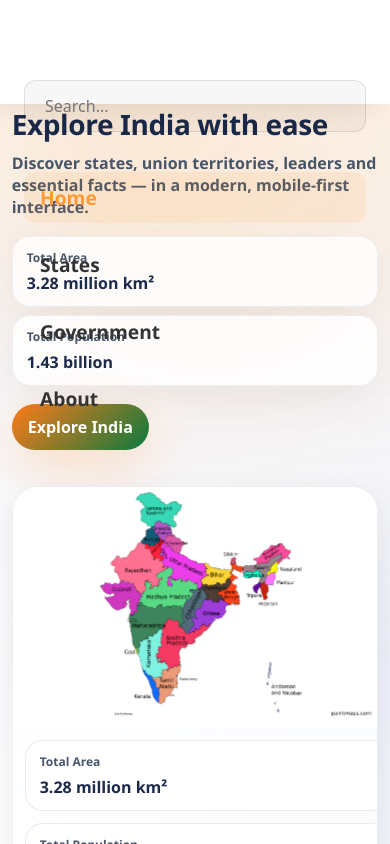
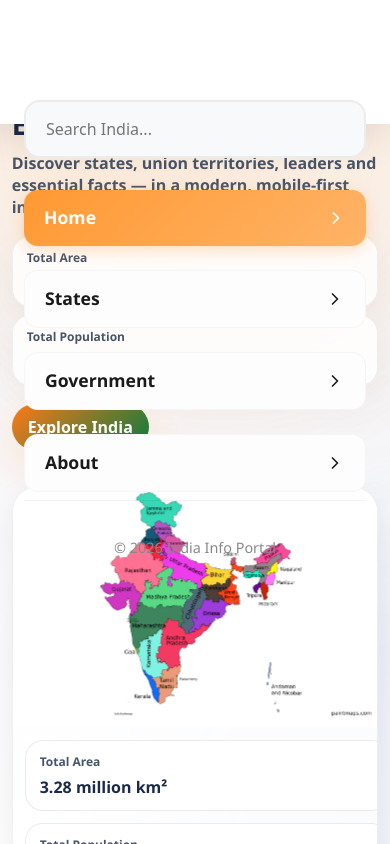
Before and after one commit to Rajpruthi/About-India, a React (Vite) app: page / in a window 390 px wide. Both pictures are taken after a click on the button "Open menu". Shown: the top 844 px of the page. Built offline with nearby package versions, Linux system fonts and the light colour scheme.

Commit message:
Fix broken mobile navbar layout and improve premium design

```diff
--- a/src/components/Navbar/Navbar.jsx
+++ b/src/components/Navbar/Navbar.jsx
@@ -111,22 +111,23 @@ export function Navbar() {
               transition={{ type: 'spring', damping: 25, stiffness: 200 }}
               className={styles.mobileNav}
             >
-              <div className={styles.mobileNavContent}>
               <div className={styles.mobileSearch}>
                  <form onSubmit={onSubmit}>
                     <input
                       value={query}
                       onChange={(e) => setQuery(e.target.value)}
-                        placeholder="Search..."
+                      placeholder="Search India..."
                     />
                  </form>
               </div>
+              <div className={styles.mobileNavContent}>
                 {menu.map((m, idx) => (
                   <motion.div
                     initial={{ opacity: 0, x: 20 }}
                     animate={{ opacity: 1, x: 0 }}
                     transition={{ delay: idx * 0.05 }}
                     key={m.to}
+                    className={styles.mobileLinkWrapper}
                   >
                     <NavLink
                       to={m.to}
@@ -135,10 +136,14 @@ export function Navbar() {
                         `${styles.mobileLink} ${isActive ? styles.mobileActive : ''}`
                       }
                     >
-                      {m.label}
+                      <span className={styles.mobileLinkLabel}>{m.label}</span>
+                      <svg width="20" height="20" viewBox="0 0 24 24" fill="none" stroke="currentColor" strokeWidth="2" strokeLinecap="round" strokeLinejoin="round"><polyline points="9 18 15 12 9 6"></polyline></svg>
                     </NavLink>
                   </motion.div>
                 ))}
+              </div>
+              <div className={styles.mobileNavFooter}>
+                <p>© {new Date().getFullYear()} India Info Portal</p>
               </div>
             </motion.nav>
           </>
--- a/src/components/Navbar/navbar.module.css
+++ b/src/components/Navbar/navbar.module.css
@@ -178,9 +178,9 @@
 .overlay {
   position: fixed;
   inset: 0;
-  background: rgba(0, 0, 0, 0.2);
-  backdrop-filter: blur(4px);
-  z-index: 998;
+  background: rgba(0, 0, 0, 0.5);
+  backdrop-filter: blur(8px);
+  z-index: 1100;
 }
 
 .mobileNav {
@@ -188,11 +188,13 @@
   top: 0;
   right: 0;
   bottom: 0;
-  width: 300px;
-  background: white;
-  z-index: 999;
-  box-shadow: -10px 0 30px rgba(0, 0, 0, 0.1);
-  padding: 80px 24px 24px;
+  width: 320px;
+  background: #ffffff;
+  z-index: 1200;
+  box-shadow: -10px 0 50px rgba(0, 0, 0, 0.2);
+  padding: 100px 24px 24px;
+  display: flex;
+  flex-direction: column;
 }
 
 .mobileNavContent {
@@ -201,33 +203,69 @@
   gap: 16px;
 }
 
+.mobileLinkWrapper {
+  width: 100%;
+}
+
 .mobileLink {
   text-decoration: none;
-  color: #333;
-  font-size: 1.2rem;
-  font-weight: 700;
-  display: block;
-  padding: 12px 16px;
-  border-radius: 12px;
+  color: #1a1a1a;
+  font-size: 1.1rem;
+  font-weight: 600;
+  display: flex;
+  align-items: center;
+  justify-content: space-between;
+  padding: 16px 20px;
+  border-radius: 14px;
   transition: all 0.2s ease;
+  background: #fdfdfd;
+  border: 1px solid rgba(0, 0, 0, 0.03);
+  margin-bottom: 8px;
+}
+
+.mobileLinkLabel {
+  flex: 1;
 }
 
 .mobileActive {
-  background: rgba(255, 153, 51, 0.1);
-  color: #FF9933;
+  background: linear-gradient(135deg, #FF9933 0%, #FFB366 100%);
+  color: #ffffff;
+  border: none;
+  box-shadow: 0 4px 15px rgba(255, 153, 51, 0.3);
+}
+
+.mobileActive svg {
+  stroke: #ffffff;
 }
 
 .mobileSearch {
-  margin-bottom: 24px;
+  margin-bottom: 32px;
 }
 
 .mobileSearch input {
   width: 100%;
-  padding: 14px 20px;
-  border-radius: 12px;
-  border: 1px solid rgba(0, 0, 0, 0.1);
-  background: rgba(0, 0, 0, 0.03);
+  padding: 16px 20px;
+  border-radius: 16px;
+  border: 2px solid rgba(0, 0, 0, 0.05);
+  background: #f8f9fa;
   font-size: 1rem;
+  outline: none;
+  transition: all 0.2s ease;
+}
+
+.mobileSearch input:focus {
+  border-color: #FF9933;
+  background: #fff;
+  box-shadow: 0 4px 20px rgba(255, 153, 51, 0.1);
+}
+
+.mobileNavFooter {
+  margin-top: auto;
+  padding-top: 24px;
+  border-top: 1px solid rgba(0, 0, 0, 0.05);
+  text-align: center;
+  color: #888;
+  font-size: 0.9rem;
 }
 
 @media (max-width: 1024px) {
```
Lines whose indentation alone changed are shown as unchanged.
